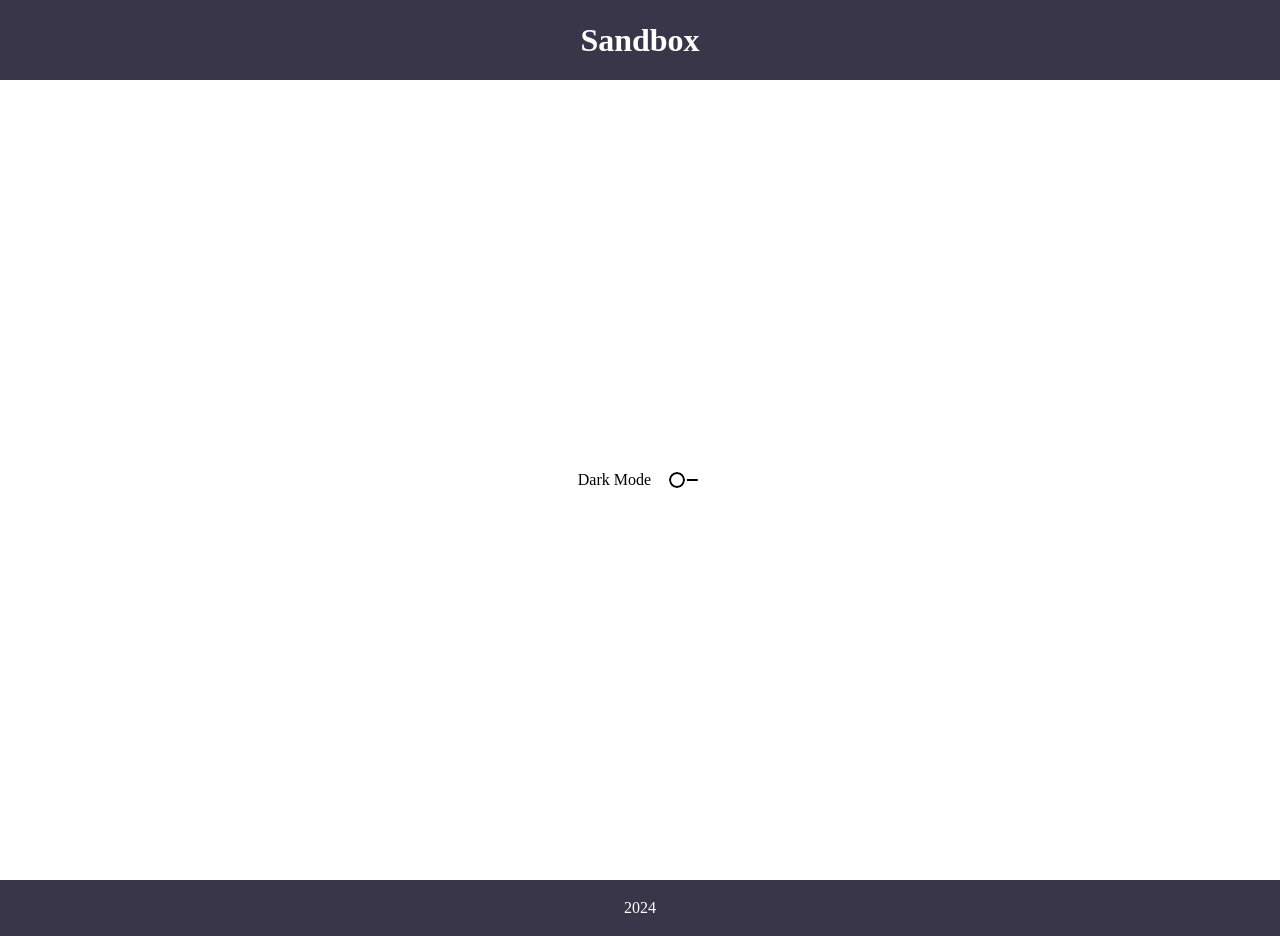
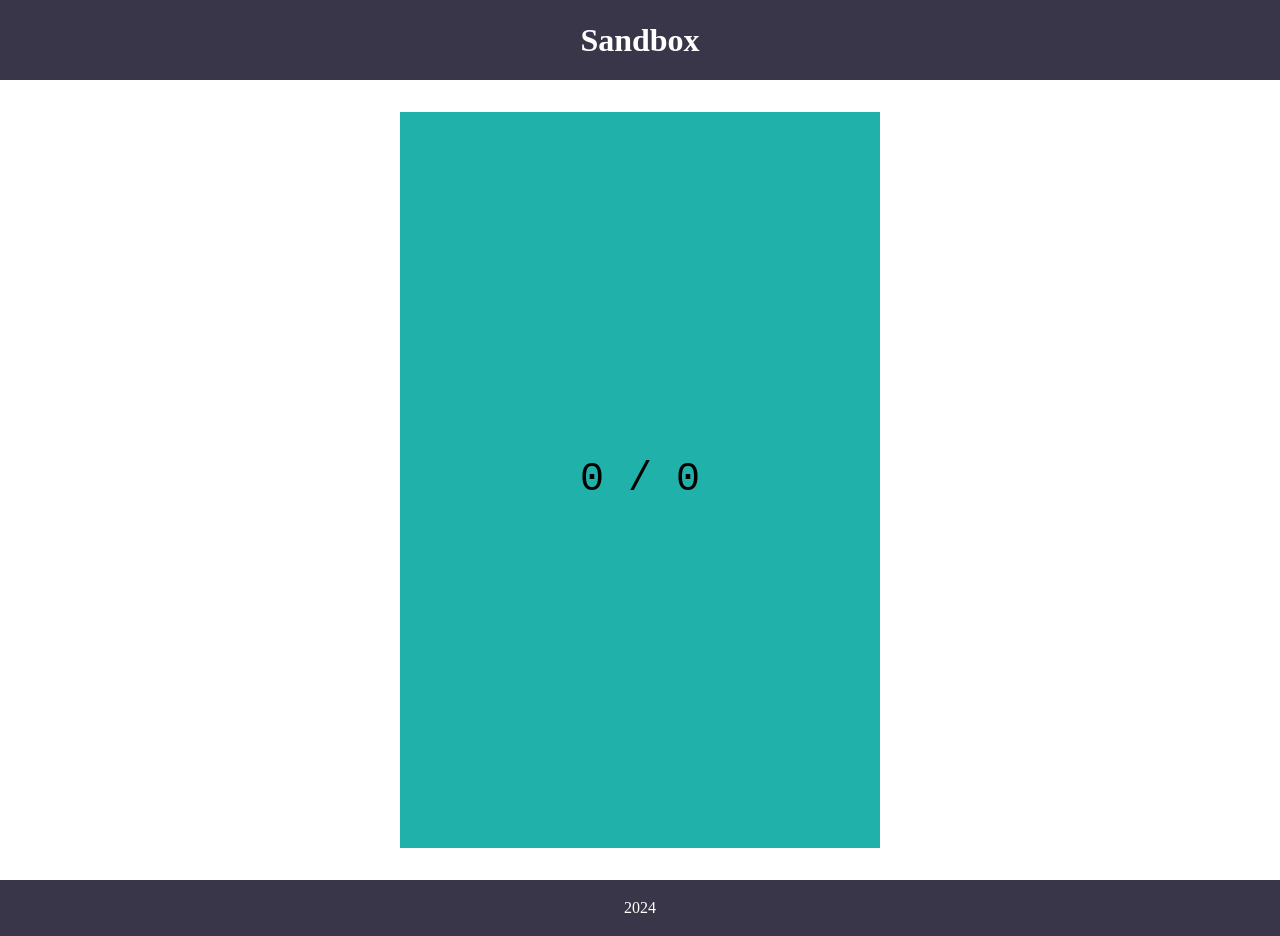
Before and after one commit to paulichdom/joy-of-react-playground, a React (Vite) app: page / in a window 1280 px wide. Built offline with nearby package versions, Linux system fonts and the light colour scheme.

Commit message:
track mouse movement

```diff
--- a/src/App.tsx
+++ b/src/App.tsx
@@ -1,10 +1,10 @@
-import DarkModeToggle from './components/DarkModeToggle/DarkModeToggle';
 import Layout from './components/Layout';
+import MouseCoords from './components/MouseCoords';
 
 function App() {
   return (
     <Layout>
-      <DarkModeToggle />
+      <MouseCoords />
     </Layout>
   );
 }
--- a/src/components/MouseCoords/MouseCoords.tsx
+++ b/src/components/MouseCoords/MouseCoords.tsx
@@ -1,7 +1,47 @@
-import * as React from 'react';
+import React from 'react';
+import styled from 'styled-components';
 
 function MouseCoords() {
-  return <div></div>;
+  const [mousePosition, setMousePosition] = React.useState({ x: 0, y: 0 });
+
+  React.useEffect(() => {
+    function handleMouseMove(event: MouseEvent) {
+      setMousePosition({
+        x: event.clientX,
+        y: event.clientY,
+      });
+    }
+
+    // TODO: Cleanup missing
+
+    /**
+     * Subscription. We only want to subscribe once, when the component first mounts.
+     * Not part of React, it's part of the DOM. When we call this method, we set up a long-running
+     * process that will call our callback function whenever the mousemove event is detected.
+     */
+    window.addEventListener('mousemove', handleMouseMove);
+  }, []);
+
+  return (
+    <Wrapper>
+      <Coords>
+        {mousePosition.x} / {mousePosition.y}
+      </Coords>
+    </Wrapper>
+  );
 }
 
 export default MouseCoords;
+
+const Wrapper = styled.div`
+  display: flex;
+  justify-content: center;
+  align-items: center;
+  height: 100%;
+  background-color: lightseagreen;
+`;
+
+const Coords = styled.p`
+  font-size: 2.5rem;
+  font-family: monospace;
+`;
```
